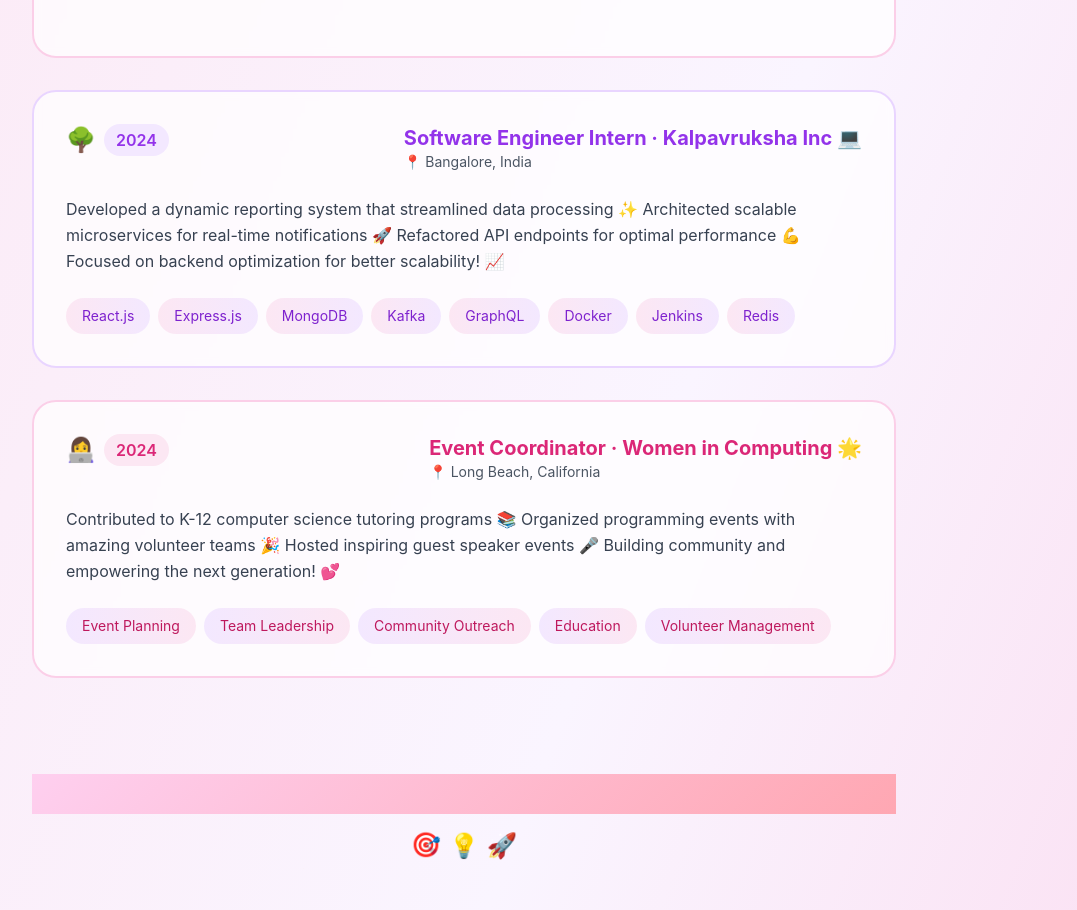
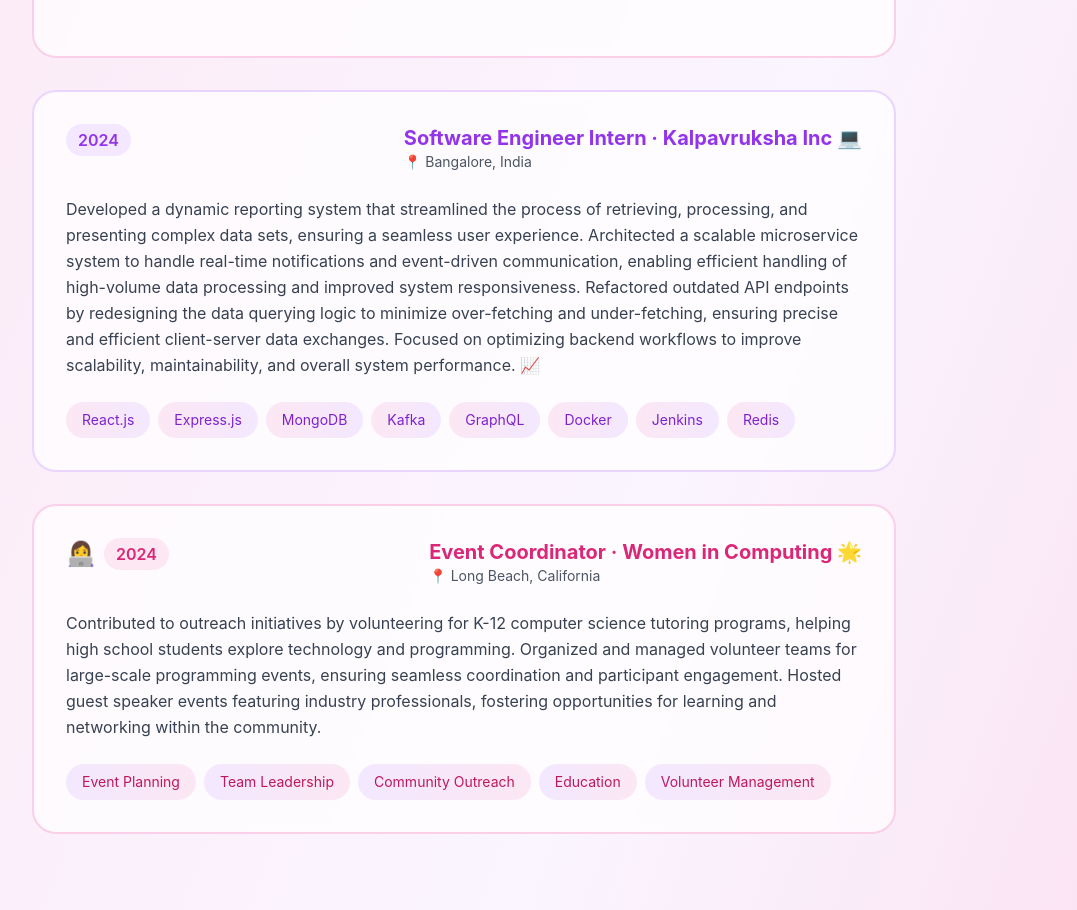
Before and after one commit to Dakshaarvind/my-portfolio, a React (Create React App) app: page / in a window 1280 px wide. Shown: the part 706-1616 px from the top of the page, without its empty margins (176-1253 px from the left). Built offline with nearby package versions, Linux system fonts and the light colour scheme.

Commit message:
project desc yap

```diff
--- a/src/App.js
+++ b/src/App.js
@@ -219,7 +219,6 @@
               <div className="bg-white/70 backdrop-blur-sm rounded-3xl p-8 hover:bg-white/90 transition-all duration-300 border-2 border-purple-200 hover:border-purple-300 group hover:shadow-xl hover:shadow-purple-200/50 hover-bounce">
                 <div className="flex justify-between items-start mb-6">
                   <div className="flex items-center gap-2">
-                    <span className="text-2xl">🌳</span>
                     <span className="text-purple-600 font-semibold bg-purple-100 px-3 py-1 rounded-full">2024</span>
                   </div>
                   <div className="text-right">
@@ -233,7 +232,7 @@
                 </div>
 
                 <p className="text-gray-700 mb-6 leading-relaxed">
-                  Developed a dynamic reporting system that streamlined data processing ✨ Architected scalable microservices for real-time notifications 🚀 Refactored API endpoints for optimal performance 💪 Focused on backend optimization for better scalability! 📈
+                  Developed a dynamic reporting system that streamlined the process of retrieving, processing, and presenting complex data sets, ensuring a seamless user experience. Architected a scalable microservice system to handle real-time notifications and event-driven communication, enabling efficient handling of high-volume data processing and improved system responsiveness. Refactored outdated API endpoints by redesigning the data querying logic to minimize over-fetching and under-fetching, ensuring precise and efficient client-server data exchanges. Focused on optimizing backend workflows to improve scalability, maintainability, and overall system performance. 📈
                 </p>
 
                 <div className="flex flex-wrap gap-2">
@@ -266,7 +265,7 @@
                 </div>
 
                 <p className="text-gray-700 mb-6 leading-relaxed">
-                  Contributed to K-12 computer science tutoring programs 📚 Organized programming events with amazing volunteer teams 🎉 Hosted inspiring guest speaker events 🎤 Building community and empowering the next generation! 💕
+                  Contributed to outreach initiatives by volunteering for K-12 computer science tutoring programs, helping high school students explore technology and programming. Organized and managed volunteer teams for large-scale programming events, ensuring seamless coordination and participant engagement. Hosted guest speaker events featuring industry professionals, fostering opportunities for learning and networking within the community.
                 </p>
 
                 <div className="flex flex-wrap gap-2">
```
